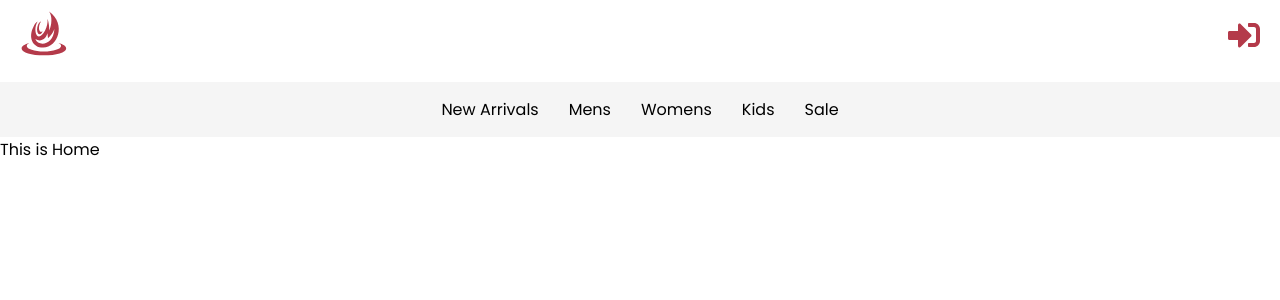
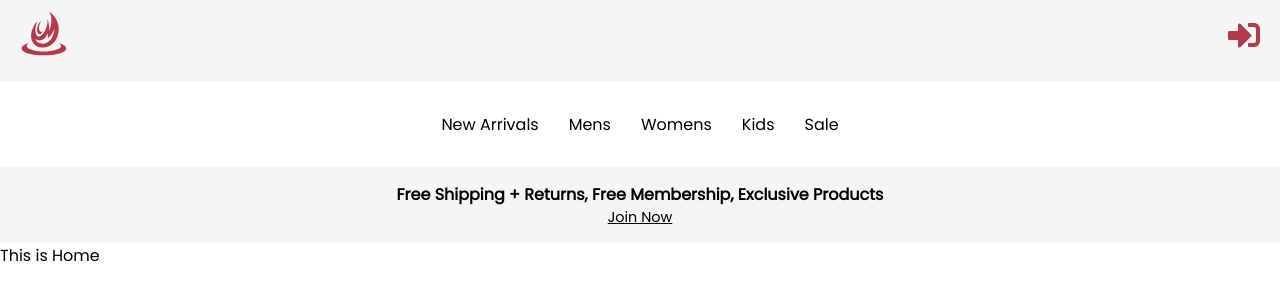
Before and after one commit to aldopaganijr/shoe-store, a React (Create React App) app: page / in a window 1280 px wide. Shown: the top 300 px of the page. Built offline with nearby package versions, Linux system fonts and the light colour scheme.

Commit message:
banner component done

```diff
--- /dev/null
+++ b/src/Components/Promo/Promo.js
@@ -0,0 +1,18 @@
+import React from 'react'
+import "./Promo.scss"
+import { Link } from 'react-router-dom'
+
+
+const Promo = () => {
+
+  return (
+    <div className='promo-container'>
+        <h3 className='signup-text'>Free Shipping + Returns, Free Membership, Exclusive Products</h3>
+        <Link className='promo-link' to="/Authentication">
+            Join Now
+        </Link>
+    </div>
+  )
+}
+
+export default Promo
--- /dev/null
+++ b/src/Components/Promo/Promo.scss
@@ -0,0 +1,25 @@
+// Promo Banner
+.promo-container{
+    display: flex;
+    flex-direction: column;
+    justify-content: center;
+    align-items: center;
+    padding: 15px;
+    background-color: #F5F5F5;
+}
+.signup-text{
+    font-size: 1rem;
+
+    @media (max-width: 400px){
+        font-size: .8rem;
+    }
+}
+
+.promo-link{
+    font-size: .9rem;
+    text-decoration: underline;
+
+    @media (max-width: 400px){
+        font-size: .7rem;
+    }
+}
--- a/src/Routes/Navigation/Navigation.js
+++ b/src/Routes/Navigation/Navigation.js
@@ -3,6 +3,7 @@ import "./Navigation.scss"
 import { Outlet, Link } from 'react-router-dom'
 import {GiFireZone} from  "react-icons/gi"
 import {FaSignInAlt} from  "react-icons/fa"
+import Promo from  "../../Components/Promo/Promo"
 
 const Navigation = () => {
 
@@ -34,8 +35,8 @@ const Navigation = () => {
               Sale
             </Link>
           </div>
-
       </div>
+      <Promo />
       <Outlet />
     </Fragment>
   )
--- a/src/Routes/Navigation/Navigation.scss
+++ b/src/Routes/Navigation/Navigation.scss
@@ -4,8 +4,9 @@
     display: flex;
     justify-content: center;
     align-items: center;
-    background-color: #F5F5F5;
+    background-color: #FFFFFF;
     width: 100%;
+    padding: 15px;
 
     @media (max-width: 450px){
         font-size: .7rem;
@@ -25,7 +26,7 @@
 .head-links{
     display: flex;
     justify-content: space-between;
-    background-color: #FFFFFF;
+    background-color: #F5F5F5;
     width: 100%;
     padding: 5px 20px;
 }
```
